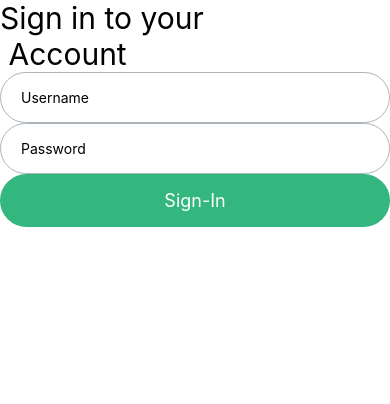
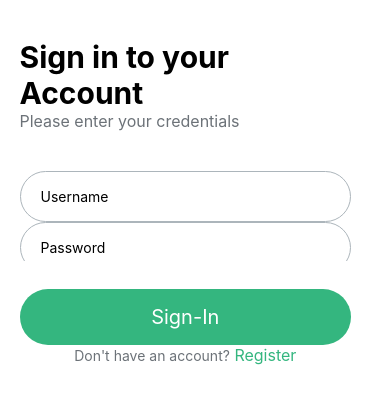
Before and after one commit to Omar-Gebal/crowd-investing-investor-app, a React Native app: screen / in a window 390 px wide. Shown: the top 404 px of the page. Built offline with nearby package versions, Linux system fonts and the light colour scheme.

Commit message:
Sign in screen ready

```diff
--- a/App.js
+++ b/App.js
@@ -1,10 +1,10 @@
 import { StatusBar } from 'expo-status-bar';
 import { StyleSheet, Text, View } from 'react-native';
-import Sign_in_screen from 'src/features/auth/screens/Sign_in_screen';
+import SignInScreen from 'src/features/auth/screens/SignInScreen';
 
 export default function App() {
   return (
-    <Sign_in_screen />
+    <SignInScreen />
   );
 }
 
--- a/src/features/auth/components/CustomInput.js
+++ b/src/features/auth/components/CustomInput.js
@@ -1,6 +1,7 @@
 import { Text, TextInput, View, StyleSheet } from "react-native";
 import { Controller } from "react-hook-form";
-import styles from "src/shared/constants/style_constants";
+import { GREEN_COLOR, GREY_COLOR } from "src/shared/constants/colorConstants";
+
 
 
 function CustomInput({control, name, placeHolder, secureTextEntry, required}) {
@@ -26,6 +27,14 @@ function CustomInput({control, name, placeHolder, secureTextEntry, required}) {
     );
 
 }
-
+const styles = StyleSheet.create({
+    inputField:{
+        borderWidth:1,
+        borderColor:GREY_COLOR.light,
+        borderRadius: 60,
+        padding:16,
+        paddingLeft:20,
+    }
+})
 
 export default CustomInput;
--- /dev/null
+++ b/src/features/auth/screens/SignInScreen.js
@@ -0,0 +1,102 @@
+import { SafeAreaView, Text, View, StyleSheet, Pressable } from "react-native";
+import { useForm } from "react-hook-form";
+import CustomInput from "src/features/auth/components/CustomInput";
+import CustomButton from "src/shared/components/CustomButton";
+import { FONT_SIZE } from "src/shared/constants/dimension_constants";
+import { GREEN_COLOR, GREY_COLOR } from "src/shared/constants/colorConstants";
+
+function Sign_in_screen(props) {
+
+    function handlePress(data){
+        console.log(data)
+        console.log("Sign-in btn pressed")
+    }
+
+    function forgotPassFn(){
+        console.log("forgot pass pressed")
+    }
+
+    function registerFn(){
+        console.log("Regitser btn pressed")
+    }
+
+
+
+    const {control, handleSubmit} =useForm();
+    //adding fonts tele3 7war so ill do it later
+    return (
+        <SafeAreaView style={styles.container}>
+            <View>
+                <Text style={styles.titelText}>Sign in to your Account</Text>
+                <Text style={{fontSize:FONT_SIZE.small, color:GREY_COLOR.medium}}>Please enter your credentials</Text>
+            </View>
+            <View>
+                <View style={styles.formView}>
+                    <View style={styles.inputView}>
+                        <CustomInput
+                        name="username"
+                        placeHolder="Username"
+                        control={control}
+                        />
+                        <CustomInput
+                        name="password"
+                        placeHolder="Password"
+                        control={control}/>
+                        <Pressable onPress={forgotPassFn}>
+                        {({ pressed }) =>
+                        <Text style={{
+                            color: pressed ? 'rgba(172,181,187,0.5)' : GREEN_COLOR,
+                            fontSize:FONT_SIZE.small,
+                            textAlign:'right'
+                        }}>Forgot password?</Text>
+                        }
+                    </Pressable>
+                    </View>
+                    <View style={styles.submitView}>
+                        <CustomButton onPress={handleSubmit(handlePress)} title="Sign-In" />
+                        <Text style={{color:GREY_COLOR.medium, textAlign:'center'}}>Don't have an account?
+                                <Text style={{
+                                    color:GREEN_COLOR,
+                                    fontSize:FONT_SIZE.small,
+                                }} onPress={registerFn}> Register</Text>
+                        </Text>
+                    </View>
+                </View>
+            </View>
+        </SafeAreaView>
+    );
+}
+
+const styles = StyleSheet.create({
+    container:{
+        paddingTop:'10%',         //will put these paddings in constants later
+        paddingLeft:'5%',
+        paddingRight:'10%',       //padding right looks more in the template design
+        justifyContent:'space-between',
+        backgroundColor:'white'
+    },
+    inputView:{
+        backgroundColor:'white',
+        height:'40%',
+        justifyContent:'space-evenly'
+    },
+    formView:{
+        marginTop:'10%',
+        backgroundColor:'white',
+        height:'90%',
+        justifyContent:'space-evenly'
+    },
+    submitView:{
+        height:'50%',
+        backgroundColor:'white',
+        justifyContent:'flex-end'
+    },
+    titelText:{
+        fontSize: FONT_SIZE.large,
+        fontWeight: 'bold',
+    }
+
+})
+
+
+export default Sign_in_screen;
--- a/src/features/auth/screens/sign_in_screen.js
+++ /dev/null
@@ -1,45 +0,0 @@
-import { SafeAreaView, Text, View, StyleSheet } from "react-native";
-import { useForm } from "react-hook-form";
-import CustomInput from "src/features/auth/components/CustomInput";
-import CustomButton from "src/shared/components/CustomButton";
-
-function Sign_in_screen(props) {
-
-    function handlePress(data){
-        console.log(data)
-        console.log("Sign-in btn pressed")
-    }
-
-
-
-
-    const {control, handleSubmit} =useForm();
-    return (
-        <SafeAreaView style={styles.container}>
-            <Text style={{fontSize:30}}>Sign in to your {"\n"} Account</Text>
-            <View>
-                <CustomInput
-                name="username"
-                placeHolder="Username"
-                control={control}
-                />
-                <CustomInput
-                name="password"
-                placeHolder="Password"
-                control={control}/>
-
-                <CustomButton onPress={handleSubmit(handlePress)} title="Sign-In" />
-
-            </View>
-        </SafeAreaView>
-    );
-}
-
-const styles = StyleSheet.create({
-    container:{
-    padding:"10%"
-    }
-})
-
-
-export default Sign_in_screen;
--- a/src/shared/components/CustomButton.js
+++ b/src/shared/components/CustomButton.js
@@ -1,16 +1,33 @@
 import React from 'react';
 import { Pressable, Text, StyleSheet } from 'react-native';
-import styles from 'src/shared/constants/style_constants';
+import { FONT_SIZE } from 'src/shared/constants/dimension_constants';
+import { GREEN_COLOR, GREY_COLOR } from 'src/shared/constants/colorConstants';
 
 function CustomButton({onPress, title}) {
     return (
-        <Pressable onPress={onPress} style={styles.button}>
+        <Pressable onPress={onPress} style={({pressed}) => [
+            styles.button,
+            {
+              backgroundColor: pressed ? GREY_COLOR.light : GREEN_COLOR,
+            }]} >
             <Text style={styles.buttontxt}>{title}</Text>
         </Pressable>
 
     );
 }
-
+const styles = StyleSheet.create({
+    button:{
+        backgroundColor:GREEN_COLOR,
+        textAlign:"center",
+        padding:16,
+        borderRadius:50
+    },
+    buttontxt:{
+        color:"white",
+        textAlign:"center",
+        fontSize:FONT_SIZE.medium
+    }
+})
 
 
 export default CustomButton;
--- /dev/null
+++ b/src/shared/constants/colorConstants.js
@@ -0,0 +1,10 @@
+const GREEN_COLOR ="#34B67F";
+
+const GREY_COLOR= {
+    light: "#ACB5BB",
+    medium:"#6C7278"
+}
+
+
+
+export {GREEN_COLOR, GREY_COLOR};
--- a/src/shared/constants/dimension_constants.js
+++ b/src/shared/constants/dimension_constants.js
@@ -1,7 +1,7 @@
 const FONT_SIZE= {
-    small: 12,
-    medium: 18,
-    large: 24
+    small: 16,
+    medium: 20,
+    large: 30
 }
 
 
--- a/src/shared/constants/style_constants.js
+++ /dev/null
@@ -1,27 +0,0 @@
-import { StyleSheet } from "react-native"
-import { FONT_SIZE } from "src/shared/constants/dimension_constants";
-
-const styles = StyleSheet.create({
-    button:{
-        backgroundColor:"#34B67F",
-        textAlign:"center",
-        padding:16,
-        borderRadius:50
-    },
-    buttontxt:{
-        color:"white",
-        textAlign:"center",
-        fontSize:FONT_SIZE.medium
-    },
-    inputField:{
-        borderWidth:1,
-        borderColor:"#ACB5BB",
-        borderRadius: 60,
-        padding:16,
-        paddingLeft:20,
-    }
-})
-
-
-
-export default styles;
```
